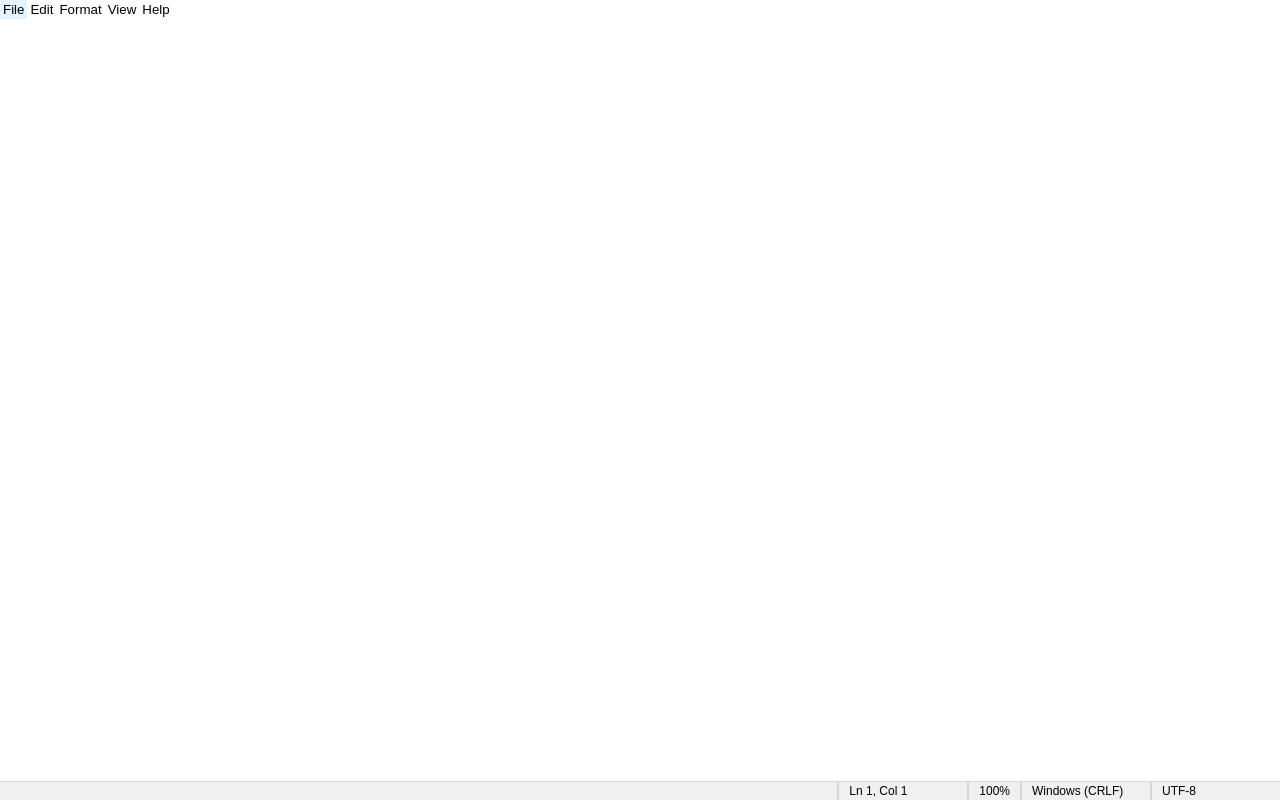
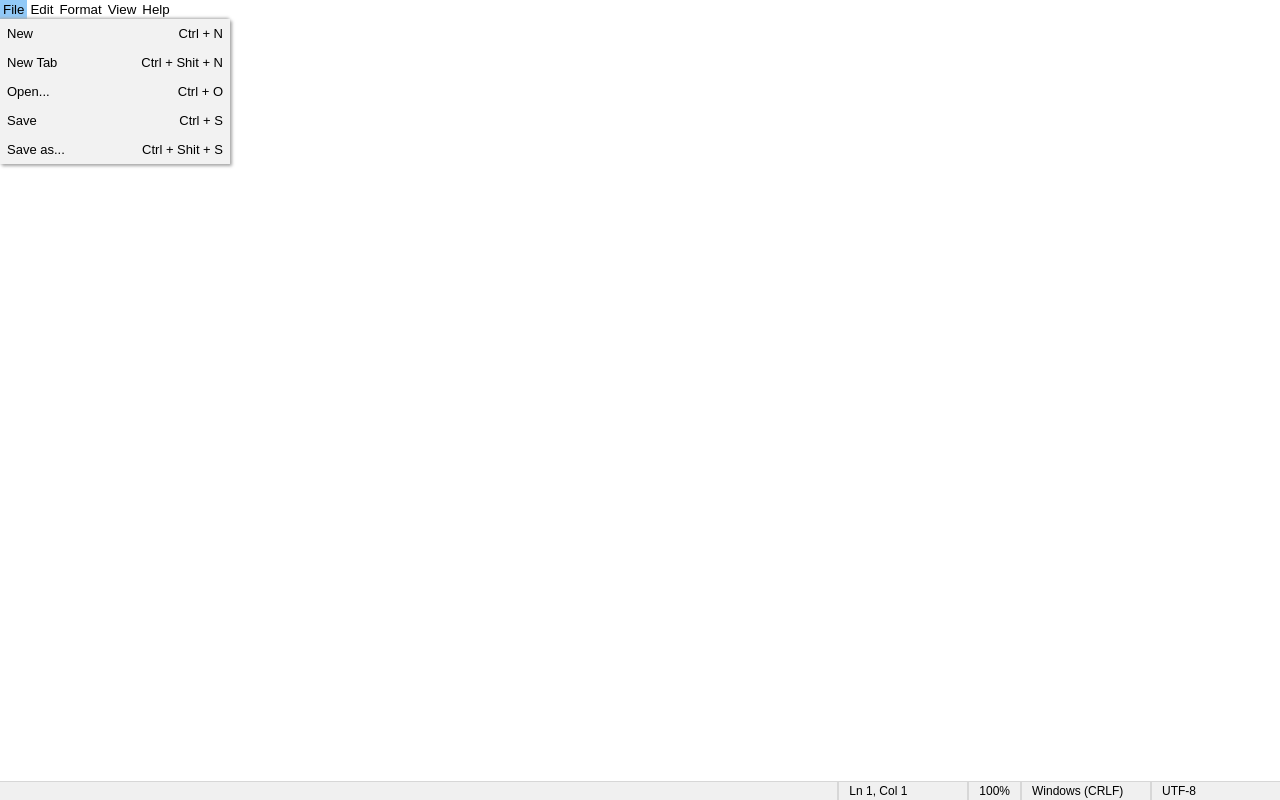
Before and after one commit to i-naeem/ms-notepad-clone, a React (Create React App) app: page / in a window 1280 px wide. Both pictures are taken after a click on the button "File". Built offline with nearby package versions, Linux system fonts and the light colour scheme.

Commit message:
:sparkles: add dropdown

```diff
--- a/package.json
+++ b/package.json
@@ -13,6 +13,7 @@
   "version": "0.1.0",
   "private": true,
   "dependencies": {
+    "@radix-ui/react-dropdown-menu": "^0.1.6",
     "@testing-library/jest-dom": "^5.14.1",
     "@testing-library/react": "^12.0.0",
     "@testing-library/user-event": "^13.2.1",
--- a/src/components/Navbar/Navbar.js
+++ b/src/components/Navbar/Navbar.js
@@ -1,18 +1,53 @@
 import styled from 'styled-components';
-import { NavbarItem } from './NavbarItem';
+import { Dropdown } from '../../styles/Dropdown';
 
 const StyledNav = styled('nav')`
   box-shadow: 0px 2px 2px 0px #e9e6e6;
 `;
 
+const fileOptions = [
+  {
+    label: 'New',
+    shortcut: 'Ctrl + N',
+  },
+  {
+    label: 'New Tab',
+    shortcut: 'Ctrl + Shit + N',
+  },
+  {
+    label: 'Open...',
+    shortcut: 'Ctrl + O',
+  },
+  {
+    label: 'Save',
+    shortcut: 'Ctrl + S',
+  },
+  {
+    label: 'Save as...',
+    shortcut: 'Ctrl + Shit + S',
+  },
+];
+
+const editOptions = [
+  { label: 'Undo', shortcut: 'Ctrl + Z' },
+  { label: 'Cut', shortcut: 'Ctrl + X' },
+  { label: 'Paste', shortcut: 'Ctrl + V' },
+  { label: 'Delete', shortcut: 'Del' },
+  { label: 'Find', shortcut: 'Ctrl + F' },
+];
+
+const formatOptions = [{ label: 'Word Wrap' }];
+const viewOptions = [{ label: 'Zoom' }, { label: 'Statusbar' }];
+const helpOptions = [{ label: 'About' }];
+
 export const Navbar = (props) => {
   return (
     <StyledNav>
-      <NavbarItem>File</NavbarItem>
-      <NavbarItem>Edit</NavbarItem>
-      <NavbarItem>Format</NavbarItem>
-      <NavbarItem>View</NavbarItem>
-      <NavbarItem>Help</NavbarItem>
+      <Dropdown label="File" options={fileOptions} />
+      <Dropdown label="Edit" options={editOptions} />
+      <Dropdown label="Format" options={formatOptions} />
+      <Dropdown label="View" options={viewOptions} />
+      <Dropdown label="Help" options={helpOptions} />
     </StyledNav>
   );
 };
--- a/src/components/Navbar/NavbarItem.js
+++ /dev/null
@@ -1,16 +0,0 @@
-import styled from 'styled-components';
-
-const StyledButton = styled('button')`
-  background: transparent;
-  outline: none;
-  border: none;
-  padding: 2px 3px;
-
-  &:hover {
-    background-color: rgba(229, 243, 255);
-  }
-`;
-
-export const NavbarItem = (props) => {
-  return <StyledButton {...props} />;
-};
--- a/src/components/Statusbar/Statusbar.js
+++ b/src/components/Statusbar/Statusbar.js
@@ -1,7 +1,7 @@
+import { useEditor } from '../../context/EditorContext';
+import { StatusbarItem } from './StatusbarItem';
+import { useZoom } from '../../hooks/useZoom';
 import styled from 'styled-components';
-import { useEditor } from '../../context/EditorContext';
-import { useZoom } from '../../hooks/useZoom';
-import { StatusbarItem } from './StatusbarItem';
 
 const StyledStatusbar = styled('div')`
   border-top: 1px solid rgb(215, 215, 215);
--- /dev/null
+++ b/src/styles/Dropdown.js
@@ -0,0 +1,53 @@
+import * as DropdownMenu from '@radix-ui/react-dropdown-menu';
+import { useState } from 'react';
+import styled from 'styled-components';
+
+const Trigger = styled(DropdownMenu.Trigger)`
+  background: ${(props) => (props.open ? 'rgb(145, 201, 247)' : 'none')};
+  user-select: none;
+  padding: 2px 3px;
+  border: none;
+
+  &:hover {
+    background-color: rgb(229, 243, 255);
+  }
+`;
+
+const Content = styled(DropdownMenu.Content)`
+  min-width: 230px;
+  background-color: rgb(242, 242, 242);
+  box-shadow: 2px 2px 3px 0px darkgrey, -1px -1px 3px 0px darkgrey;
+};
+`;
+
+const Item = styled(DropdownMenu.Item)`
+  font-size: 13px;
+  padding: 7px;
+  display: flex;
+  align-items: center;
+  justify-content: space-between;
+
+  &:hover {
+    background-color: rgb(145, 201, 247);
+    outline: none;
+  }
+`;
+
+export const Dropdown = ({ label = 'Dropdowns', options = [] }) => {
+  const [open, setOpen] = useState(false);
+
+  return (
+    <DropdownMenu.Root open={open} onOpenChange={() => setOpen(!open)}>
+      <Trigger role="button" open={open}>
+        {label}
+      </Trigger>
+      <Content align="start">
+        {options.map(({ label, shortcut, onClick }) => (
+          <Item key={label} onClick={onClick}>
+            {label} {shortcut && <kbd>{shortcut}</kbd>}
+          </Item>
+        ))}
+      </Content>
+    </DropdownMenu.Root>
+  );
+};
```
Also changed, not shown: 2 other files (tests, documents, lock files or other folders).
